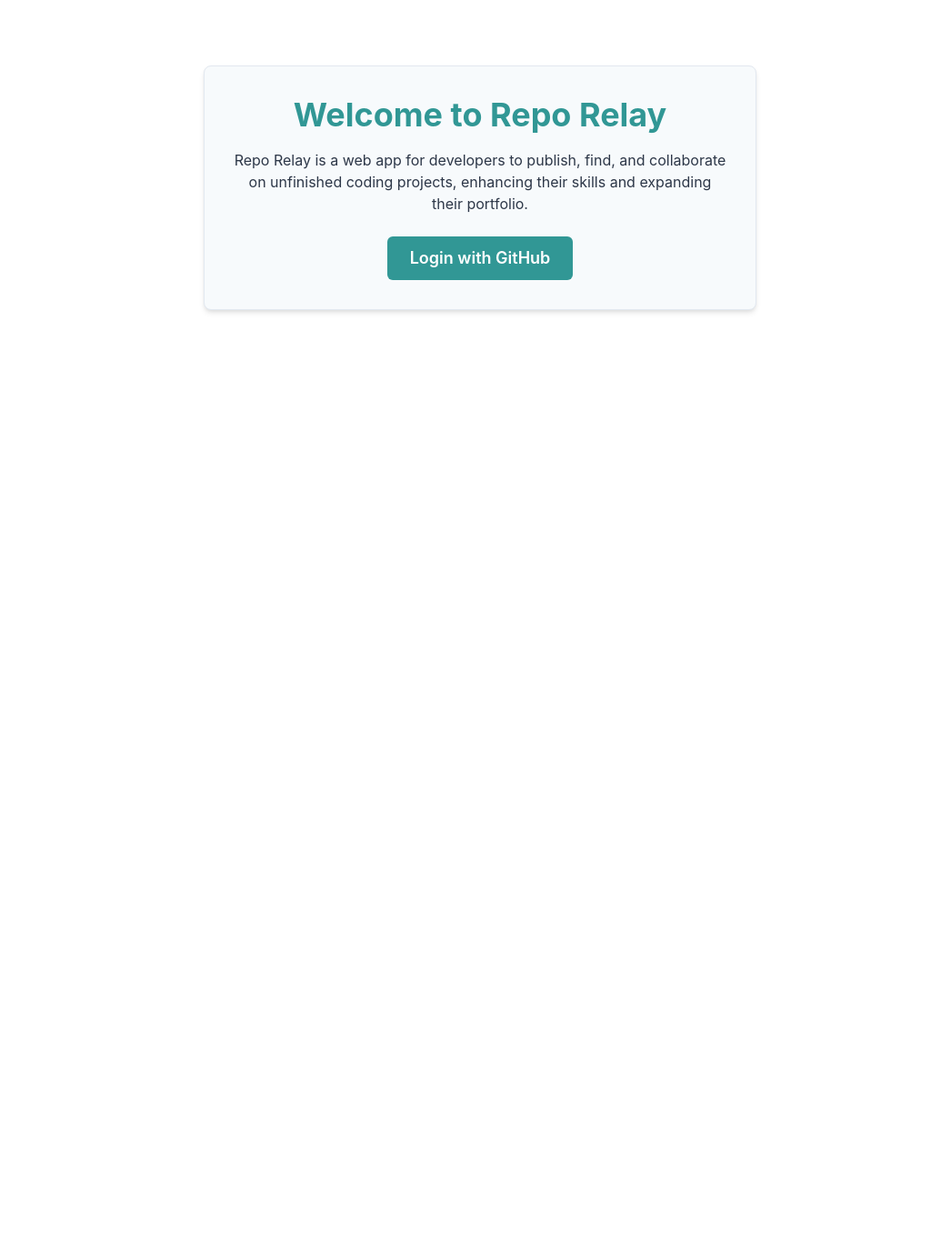
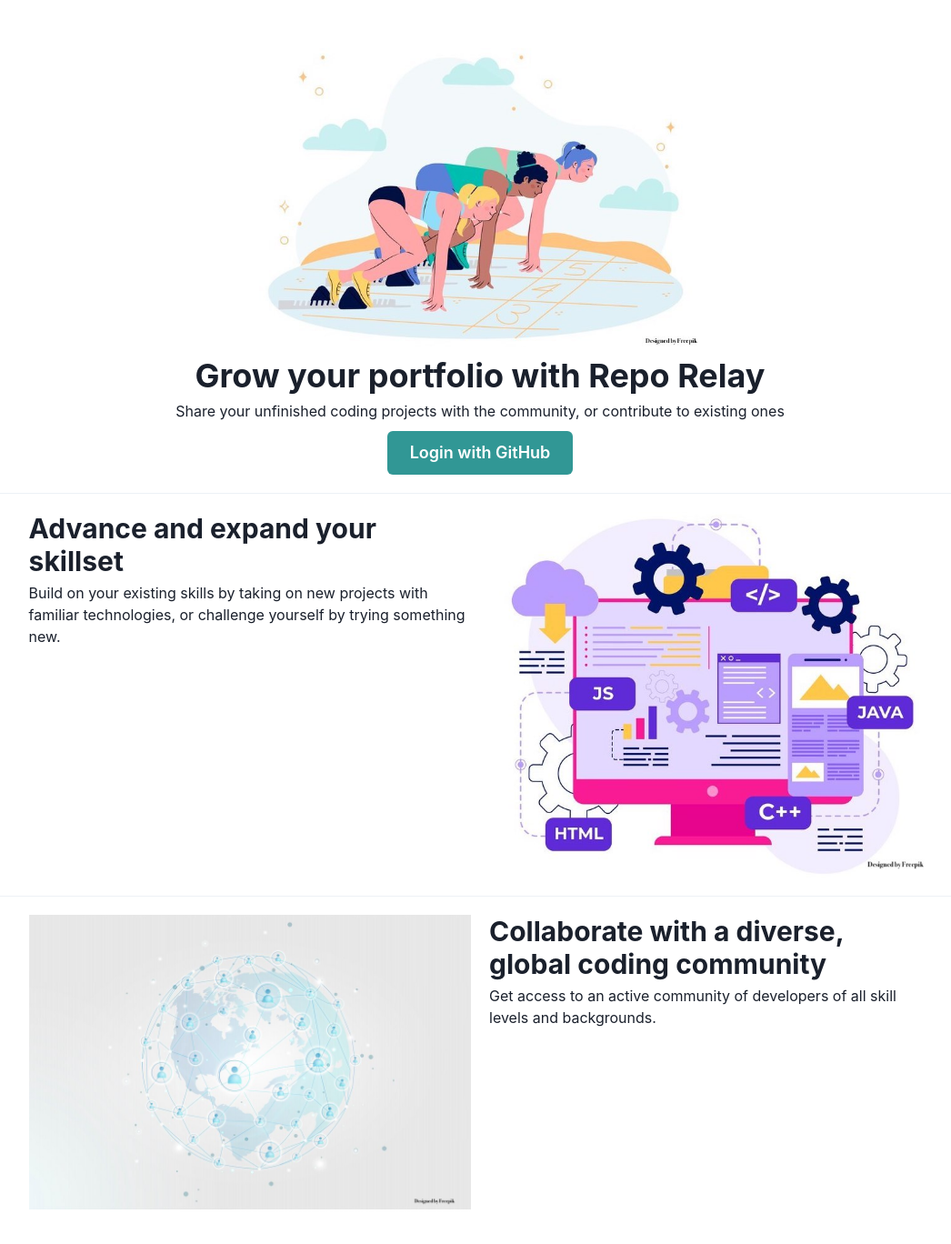
Before and after one commit to chloevanct/RepoRelay, a React (Vite) app: page /hub in a window 1280 px wide. Shown: the top 1368 px of the page at 91% size, without its empty margins (112-1158 px from the left). Before the commit the page ends 800 px from the top, so only its background shows below. Built offline with nearby package versions, Linux system fonts and the light colour scheme; no server answers.

Commit message:
removed notification icon from header, updated login page to include AboutUs info, filters now reset on loading projectHubPage to fix bug

```diff
--- a/src/components/Header.jsx
+++ b/src/components/Header.jsx
@@ -9,7 +9,6 @@ import {
   Button,
 } from "@chakra-ui/react";
 import { useSelector } from "react-redux";
-import NotificationBell from "../assets/notification-bell.png";
 
 
 /**
@@ -54,13 +53,6 @@ export default function Header() {
               ABOUT US
             </Text>
           </Link>
-          <Link to="/home">
-            <Avatar
-              src={NotificationBell}
-              alt="Notifications"
-              size={["xs", "sm", "md"]}
-            />
-          </Link>
           <Link to="/userProfile">
             <Avatar size={["xs", "sm", "md"]} src={currentUser?.userImage || ""} />
           </Link>
--- a/src/components/projectCards/ProjectCards.jsx
+++ b/src/components/projectCards/ProjectCards.jsx
@@ -3,6 +3,7 @@ import { useSelector, useDispatch } from "react-redux";
 
 import { selectFilteredProjects } from "../../utils/selectors";
 import { getProjectsAsync } from "../../redux/projects/projectCardThunks";
+import { clearFilters } from "../../redux/projects/projectSlice";
 import { REQUEST_STATE } from "../../redux/requestState";
 import ProjectCard from "./ProjectCard";
 
@@ -62,6 +63,7 @@ export default function ProjectCards({ sortOption }) {
   };
 
   useEffect(() => {
+    dispatch(clearFilters());
     dispatch(getProjectsAsync());
   }, [dispatch]);
 
--- a/src/components/projectHub/FilterForm.jsx
+++ b/src/components/projectHub/FilterForm.jsx
@@ -1,5 +1,5 @@
-import React, { useState } from 'react';
-import { useDispatch } from 'react-redux';
+import React, { useState, useEffect } from 'react';
+import { useSelector, useDispatch } from 'react-redux';
 import { Box, Stack, Heading, Checkbox, RadioGroup, Radio, Menu, MenuButton, MenuList, MenuItem, Button, Input } from '@chakra-ui/react';
 import { toggleTagFilter, clearFilters } from '../../redux/projects/projectSlice.js';
 import { difficultyColorMapping, projectColorMapping, technologyColorMapping } from '../../utils/tagColorMappings';
@@ -30,6 +30,22 @@ export default function FilterForm() {
     const [checkedTags, setCheckedTags] = useState(initialCheckedState);
     const [selectedDifficulty, setSelectedDifficulty] = useState('Any');
     const [searchText, setSearchText] = useState({ project: '', tech: '' });
+
+
+    const activeFilters = useSelector((state) => state.projects.filters);
+
+    useEffect(() => {
+        const updatedCheckedTags = { ...initialCheckedState };
+        Object.keys(tagCategories).forEach(category => {
+            tagCategories[category].forEach((tag, index) => {
+                if (activeFilters[`${category}Tags`]?.includes(tag)) {
+                    updatedCheckedTags[category][index] = true;
+                }
+            });
+        });
+        setCheckedTags(updatedCheckedTags);
+        setSelectedDifficulty(activeFilters.difficultyTag || 'Any');
+    }, [activeFilters, initialCheckedState, tagCategories]);
 
     const clearAllTags = () => {
         setCheckedTags(initialCheckedState);
--- a/src/pages/AboutUsPage.jsx
+++ b/src/pages/AboutUsPage.jsx
@@ -3,7 +3,7 @@ import Header from "../components/Header";
 import RelayImg from "../assets/relay.jpeg";
 import CodingImg from "../assets/coding.jpeg";
 import GlobalConnection from "../assets/global-connection.jpeg";
-import { Flex, Image, Heading, Text, Button, Divider } from "@chakra-ui/react";
+import { Flex, Image, Heading, Text, Divider } from "@chakra-ui/react";
 
 /**
  * AboutUsPage component that provides information about the "Repo Relay" platform.
@@ -23,9 +23,6 @@ export default function AboutUsPage() {
           Share your unfinished coding projects with the community, or
           contribute to existing ones
         </Text>
-        <Button colorScheme="teal" fontWeight="bold">
-          JOIN NOW
-        </Button>
       </Flex>
       <Divider alignSelf="center" width="90%" />
       <Flex justify="center" gap="20px" pt="20px" pb="20px">
--- a/src/pages/Login.jsx
+++ b/src/pages/Login.jsx
@@ -1,12 +1,9 @@
 import React from "react";
-import {
-  Box,
-  Button,
-  Container,
-  Heading,
-  VStack,
-  Text,
-} from "@chakra-ui/react";
+import { Button, Heading, Text, Flex, Image, Divider } from "@chakra-ui/react";
+
+import RelayImg from "../assets/relay.jpeg";
+import CodingImg from "../assets/coding.jpeg";
+import GlobalConnection from "../assets/global-connection.jpeg";
 
 const serverUrl = import.meta.env.VITE_SERVER_URL || "http://localhost:3000";
 
@@ -26,34 +23,61 @@ function loginWithGithub() {
  *
  * @returns {JSX.Element} The rendered Login page with a welcome message and GitHub login button.
  */
-const Login = () => {
+export default function Login() {
   return (
-    <Container maxW="container.sm" centerContent mt={10}>
-      <Box
-        p={8}
-        shadow="md"
-        borderWidth="1px"
-        borderRadius="lg"
-        bg="gray.50"
-        width="100%"
-        textAlign="center"
-      >
-        <Heading as="h1" size="xl" mb={4} color="teal.500">
-          Welcome to Repo Relay
+    <Flex direction="column">
+      <Flex direction="column" align="center" pb="20px" pt="10px">
+        <Image src={RelayImg} alt="Relay Image" width="40%" pb="10px" />
+        <Heading size={["lg", "xl"]} pb="5px">
+          Grow your portfolio with Repo Relay
         </Heading>
-        <Text fontSize="md" mb={6} color="gray.700">
-          Repo Relay is a web app for developers to publish, find, and
-          collaborate on unfinished coding projects, enhancing their skills and
-          expanding their portfolio.
+        <Text pb="10px">
+          Share your unfinished coding projects with the community, or
+          contribute to existing ones
         </Text>
-        <VStack spacing={4}>
-          <Button colorScheme="teal" size="lg" onClick={loginWithGithub}>
+        <Button colorScheme="teal" size="lg" onClick={loginWithGithub}>
             Login with GitHub
-          </Button>
-        </VStack>
-      </Box>
-    </Container>
+        </Button>
+      </Flex>
+      <Divider alignSelf="center" width="90%" />
+      <Flex justify="center" gap="20px" pt="20px" pb="20px">
+        <Flex
+          direction="column"
+          width={["80%", "40%"]}
+          textAlign={["center", "left"]}
+        >
+          <Heading size={["md", "lg"]} pb="5px">
+            Advance and expand your skillset
+          </Heading>
+          <Text>
+            Build on your existing skills by taking on new projects with
+            familiar technologies, or challenge yourself by trying something
+            new.
+          </Text>
+        </Flex>
+        <Image src={CodingImg} alt="Coding" width={["40%", "40%"]} />
+      </Flex>
+      <Divider alignSelf="center" width="90%" />
+      <Flex justify="center" gap="20px" pt="20px" pb="20px">
+        <Image
+          src={GlobalConnection}
+          alt="Global Connection"
+          width={["40%", "40%"]}
+        />
+        <Flex
+          direction="column"
+          width={["80%", "40%"]}
+          textAlign={["center", "left"]}
+        >
+          <Heading size={["md", "lg"]} pb="5px">
+            Collaborate with a diverse, global coding community
+          </Heading>
+          <Text>
+            Get access to an active community of developers of all skill levels
+            and backgrounds.
+          </Text>
+        </Flex>
+      </Flex>
+    </Flex>
   );
-};
-
-export default Login;
+}
```
